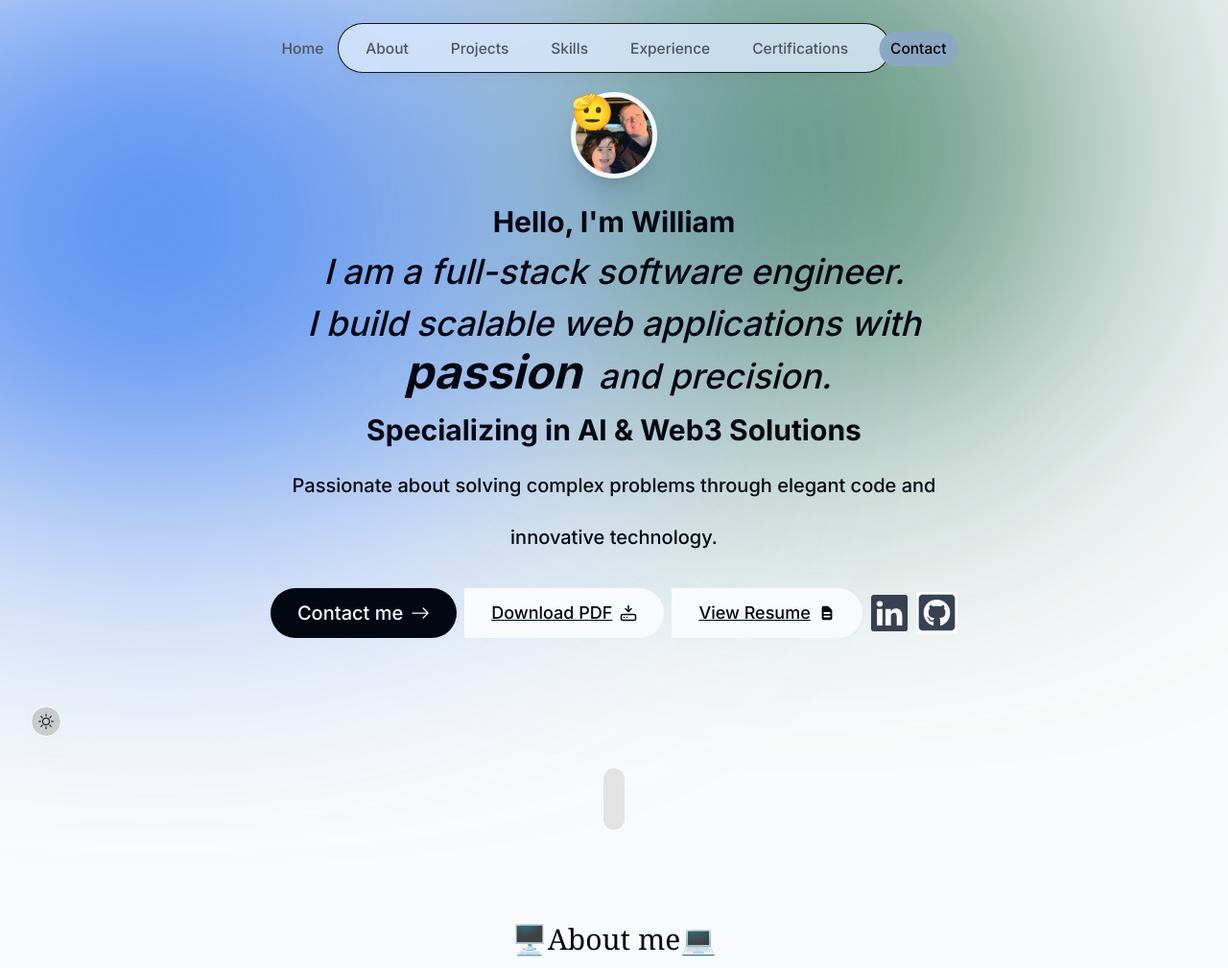
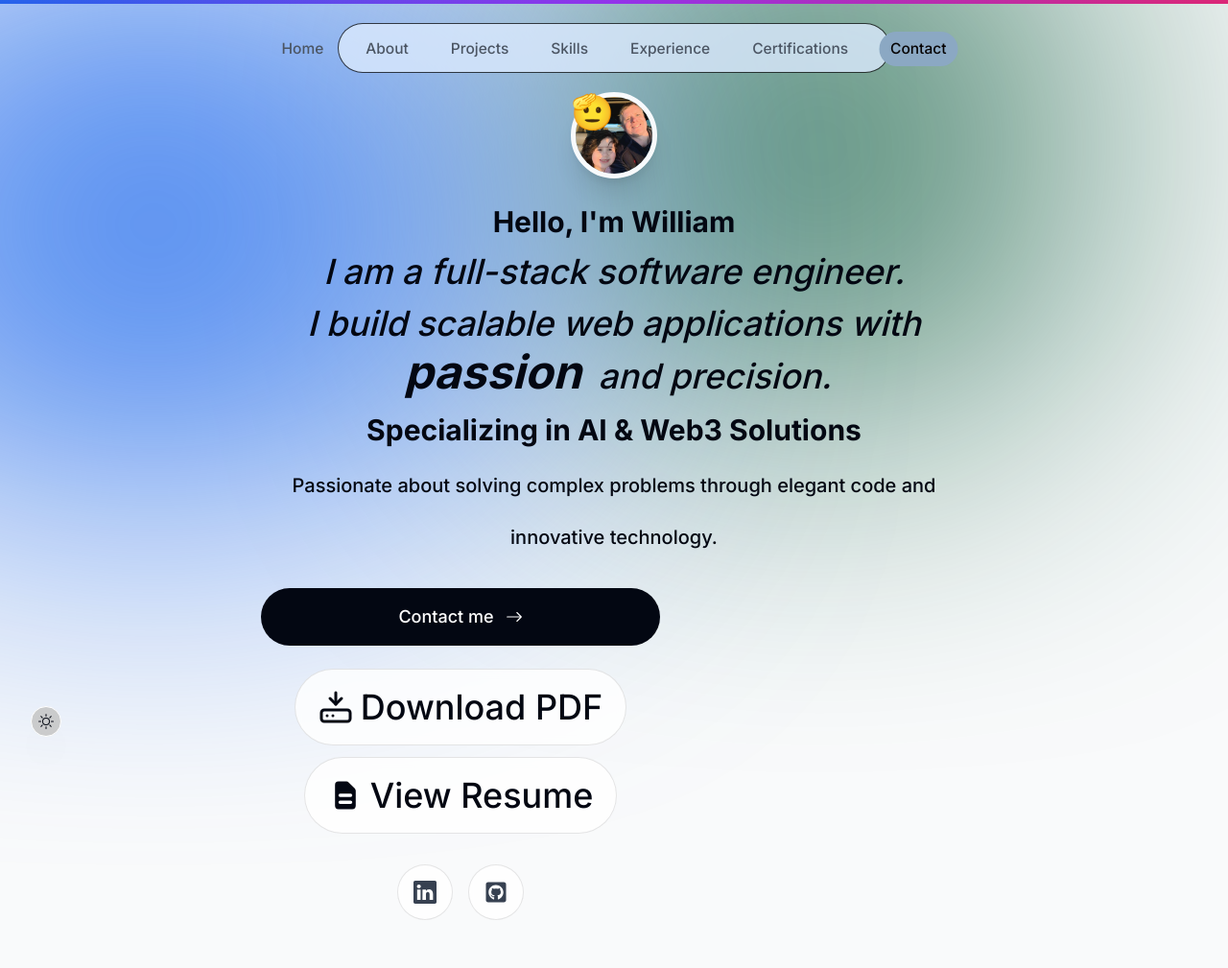
Before and after one commit to addicted2crypto/new_portfolio, a Next.js app: page / in a window 1280 px wide. Shown: the top 1009 px of the page at 96% size. Built offline with nearby package versions, Linux system fonts and the light colour scheme; no server answers.

Commit message:
Fixed vanity visual errors.

```diff
--- a/src/app/components/header.tsx
+++ b/src/app/components/header.tsx
@@ -3,7 +3,7 @@ import React from 'react';
 import Link from 'next/link';
 import clsx from 'clsx';
 
-import { motion } from 'framer-motion';
+import { motion, useScroll, useTransform } from 'framer-motion';
 import { links } from '../lib/data';
 import { useActiveSection } from '../context/active-section';
 
@@ -12,10 +12,32 @@ export default function Header() {
 
  const {activeSection, setActiveSection, setTimeOfLastClick} = useActiveSection();
 
+ const { scrollY } = useScroll();
+ const headerOpacity = useTransform(scrollY, [0, 100], [0.8, 0.95]);
+ const headerScale = useTransform(scrollY, [0, 100], [1, 0.98]);
+ const headerBlur = useTransform(scrollY, [0, 100], [0.5, 1]);
+ const headerShadow = useTransform(
+   scrollY,
+   [0, 100],
+   ['0 0 0 rgba(0,0,0,0)', '0 10px 30px rgba(0,0,0,0.15)']
+ );
+
   return <header className='z-[999] relative'>
-    <motion.div className='fixed top-0 left-1/2 h-[4.5rem] w-full rounded-none border border-black border-opacity-90 bg-blue-100 bg-opacity-80 shadow-lg shadow-black/[0.03] backdrop-blur-[0.5rem] sm:top-6 sm:h-[3.25rem] sm:w-[36rem] sm:rounded-full dark:bg-[#060606] dark:border-black/40 dark:bg-opacity-80'
+    <motion.div
+    className='fixed top-0 left-1/2 h-[4.5rem] w-full rounded-none border border-black border-opacity-90
+               bg-blue-100 shadow-lg shadow-black/[0.03]
+               sm:top-6 sm:h-[3.25rem] sm:w-[36rem] sm:rounded-full
+               dark:bg-[#060606] dark:border-black/40 transition-all duration-300'
     initial={{ y: -100, x: "-50%", opacity: 0}}
     animate={{ y: 0, x: "-50%", opacity: 1}}
+    style={{
+      backgroundColor: 'rgba(219, 234, 254, var(--tw-bg-opacity))',
+      opacity: headerOpacity,
+      scale: headerScale,
+      boxShadow: headerShadow,
+      backdropFilter: `blur(${headerBlur}rem)`,
+      WebkitBackdropFilter: `blur(${headerBlur}rem)`,
+    }}
     >
 
     </motion.div>
--- a/src/app/components/intro.tsx
+++ b/src/app/components/intro.tsx
@@ -1,6 +1,7 @@
 "use client";
 import Image from 'next/image';
 import Link from 'next/link';
+import { useState, useRef } from 'react';
 
 import { motion } from 'framer-motion';
 import { BsArrowRight, BsLinkedin } from "react-icons/bs";
@@ -13,9 +14,24 @@ import { useActiveSection } from '../context/active-section';
 
 export default function Intro() {
 
-
+    const [mousePosition, setMousePosition] = useState({ x: 0, y: 0 });
+    const buttonRef = useRef<HTMLDivElement>(null);
     const { ref } = useSectionTimeOutForClick("Home", 0.6);
     const { setActiveSection, setTimeOfLastClick } = useActiveSection();
+
+    const handleMouseMove = (e: React.MouseEvent) => {
+        if (!buttonRef.current) return;
+        const rect = buttonRef.current.getBoundingClientRect();
+        const centerX = rect.left + rect.width / 2;
+        const centerY = rect.top + rect.height / 2;
+        const deltaX = (e.clientX - centerX) * 0.2;
+        const deltaY = (e.clientY - centerY) * 0.2;
+        setMousePosition({ x: deltaX, y: deltaY });
+    };
+
+    const handleMouseLeave = () => {
+        setMousePosition({ x: 0, y: 0 });
+    };
 
 
 
@@ -82,39 +98,145 @@ export default function Intro() {
                         Passionate about solving complex problems through elegant code and innovative technology.
                     </span>
                 </h3>
-                <motion.div className='flex flex-col items-center justify-center text-lg hover:cursor-pointer sm:flex-row pt-8 gap-2 px-2 font-medium'
-                    initial={{ opacity: 0, y: 100 }}
-                    animate={{ opacity: 1, y: 0 }}
-                    transition={{ delay: 0.169 }}
+                <motion.div
+                    className='flex flex-col items-center gap-6 pt-8 w-full max-w-md px-4'
+                    initial="hidden"
+                    animate="visible"
+                    variants={{
+                        hidden: { opacity: 0, y: 50 },
+                        visible: {
+                            opacity: 1,
+                            y: 0,
+                            transition: {
+                                duration: 0.6,
+                                staggerChildren: 0.15,
+                                delayChildren: 0.2
+                            }
+                        }
+                    }}
                 >
-                    <Link href="#contact" className='group bg-gray-950 text-gray-50 text-xl px-7 py-3 flex items-center gap-2 outline-none rounded-full hover:scale-110 hover:bg-blue-950 active:scale-105 transition'
+                    {/* Primary CTA - Full Width with Magnetic Effect */}
+                    <motion.div
+                        className='w-full'
+                        variants={{
+                            hidden: { opacity: 0, y: 20 },
+                            visible: {
+                                opacity: 1,
+                                y: 0,
+                                transition: { duration: 0.5, ease: [0.25, 0.1, 0.25, 1] }
+                            }
+                        }}
+                    >
+                        <motion.div
+                            ref={buttonRef}
+                            onMouseMove={handleMouseMove}
+                            onMouseLeave={handleMouseLeave}
+                            animate={{
+                                x: mousePosition.x,
+                                y: mousePosition.y
+                            }}
+                            transition={{
+                                type: 'spring',
+                                stiffness: 300,
+                                damping: 20
+                            }}
+                        >
+                            <Link
+                                href="#contact"
                                 onClick={() => {
                                     setActiveSection('Contact');
                                     setTimeOfLastClick(Date.now());
                                 }}
+                                className='group relative w-full flex items-center justify-center gap-3
+                                         bg-gray-950 text-white px-8 py-4 rounded-full text-lg font-medium
+                                         overflow-hidden transition-all duration-300
+                                         hover:scale-105 hover:shadow-2xl hover:shadow-blue-500/20
+                                         dark:bg-gray-900 dark:hover:shadow-blue-400/30'
                             >
-                        Contact me
-                        <BsArrowRight className='opacity-69 group-hover:translate-x-1 transition' />
+                                <span className='absolute inset-0 bg-gradient-to-r from-blue-600 to-purple-600
+                                               opacity-0 group-hover:opacity-100 transition-opacity duration-300' />
+                                <span className='relative z-10'>Contact me</span>
+                                <BsArrowRight className='relative z-10 group-hover:translate-x-2 transition-transform duration-300' />
                             </Link>
+                        </motion.div>
+                    </motion.div>
 
-                    <a className='group bg-gray-50 px-7 py-3 flex items-center gap-2 rounded-e-full underline outline-none focus:scale-110 hover:scale-110 dark:bg-white/10 dark:text-white/70' href="/semperIncludedRes.pdf" download>
-                        Download PDF
-                        <LuHardDriveDownload className='opacity-69 group-hover:translate-y-1 transition' />
+                    {/* Secondary Actions - Grouped */}
+                    <motion.div
+                        className='flex flex-wrap gap-3 justify-center w-full'
+                        variants={{
+                            hidden: { opacity: 0, y: 20 },
+                            visible: {
+                                opacity: 1,
+                                y: 0,
+                                transition: { duration: 0.5, ease: [0.25, 0.1, 0.25, 1] }
+                            }
+                        }}
+                    >
+                        <a
+                            href="/semperIncludedRes.pdf"
+                            download
+                            className='group flex items-center gap-2 px-6 py-3 rounded-full
+                                     bg-white/80 backdrop-blur-sm border border-black/10
+                                     hover:bg-white hover:scale-105 hover:shadow-lg
+                                     transition-all duration-300
+                                     dark:bg-white/10 dark:border-white/20 dark:hover:bg-white/20'
+                        >
+                            <LuHardDriveDownload className='group-hover:translate-y-1 transition-transform duration-300' />
+                            <span>Download PDF</span>
                         </a>
 
-                    <Link href="/resume" className='group bg-gray-50 px-7 py-3 flex items-center gap-2 rounded-e-full underline outline-none focus:scale-110 hover:scale-110 dark:bg-white/10 dark:text-white/70' target='_blank'>
-                        View Resume
-                        <HiDocumentText className='opacity-69 group-hover:scale-110 transition' />
+                        <Link
+                            href="/resume"
+                            target='_blank'
+                            className='group flex items-center gap-2 px-6 py-3 rounded-full
+                                     bg-white/80 backdrop-blur-sm border border-black/10
+                                     hover:bg-white hover:scale-105 hover:shadow-lg
+                                     transition-all duration-300
+                                     dark:bg-white/10 dark:border-white/20 dark:hover:bg-white/20'
+                        >
+                            <HiDocumentText className='group-hover:scale-110 transition-transform duration-300' />
+                            <span>View Resume</span>
                         </Link>
+                    </motion.div>
 
-                    <a className=' bg-slate-50 text-gray-700 hover:text-gray-950 flex items-center gap-2 text-[2.39rem] opacity-69 rounded-rull opacity-69 hover:scale-[1.15] active:scale-[115] transition border dark:bg-white/10 dark:text-white/50'
-                        href="https://www.linkedin.com/in/william360/" target='_blank'>
-                        <BsLinkedin />
+                    {/* Social Icons - Separate Group */}
+                    <motion.div
+                        className='flex gap-4 pt-2'
+                        variants={{
+                            hidden: { opacity: 0, y: 20 },
+                            visible: {
+                                opacity: 1,
+                                y: 0,
+                                transition: { duration: 0.5, ease: [0.25, 0.1, 0.25, 1] }
+                            }
+                        }}
+                    >
+                        <a
+                            href="https://www.linkedin.com/in/william360/"
+                            target='_blank'
+                            className='group relative p-4 rounded-full bg-white/80 backdrop-blur-sm
+                                     border border-black/10 hover:scale-110 hover:shadow-lg
+                                     transition-all duration-300
+                                     dark:bg-white/10 dark:border-white/20'
+                        >
+                            <BsLinkedin className='text-2xl text-gray-700 dark:text-white/70
+                                                  group-hover:text-blue-600 dark:group-hover:text-blue-400
+                                                  transition-colors duration-300' />
                         </a>
-                    <a className='bg-slate-50 text-gray-700 hover:text-gray-950 flex items-center gap-2 text-[2.69rem] rounded-rull opacity-69 hover:scale-[1.15] active:scale-[1.15] transition border:bg-white/10 dark:bg-white/10 dark:text-white/50'
-                        href="https://github.com/addicted2crypto/">
-                        <FaGithubSquare />
+                        <a
+                            href="https://github.com/addicted2crypto/"
+                            target='_blank'
+                            className='group relative p-4 rounded-full bg-white/80 backdrop-blur-sm
+                                     border border-black/10 hover:scale-110 hover:shadow-lg
+                                     transition-all duration-300
+                                     dark:bg-white/10 dark:border-white/20'
+                        >
+                            <FaGithubSquare className='text-2xl text-gray-700 dark:text-white/70
+                                                      group-hover:text-gray-950 dark:group-hover:text-white
+                                                      transition-colors duration-300' />
                         </a>
+                    </motion.div>
                 </motion.div>
             </motion.section>
         </section>
--- /dev/null
+++ b/src/app/components/scrollProgress.tsx
@@ -0,0 +1,21 @@
+"use client"
+
+import { motion, useScroll, useSpring } from 'framer-motion';
+
+export default function ScrollProgress() {
+  const { scrollYProgress } = useScroll();
+
+  const scaleX = useSpring(scrollYProgress, {
+    stiffness: 100,
+    damping: 30,
+    restDelta: 0.001
+  });
+
+  return (
+    <motion.div
+      className='fixed top-0 left-0 right-0 h-1 bg-gradient-to-r from-blue-600 via-purple-600 to-pink-600
+                 origin-left z-50 shadow-lg shadow-blue-500/50'
+      style={{ scaleX }}
+    />
+  );
+}
--- a/src/app/layout.tsx
+++ b/src/app/layout.tsx
@@ -5,6 +5,7 @@ import Header from './components/header';
 import './globals.css';
 import Toggledarkmode from './components/toggleDark';
 import DarkContextProvider from './context/darkmode-context';
+import ScrollProgress from './components/scrollProgress';
 
 const inter = Inter({ subsets: ["latin"] });
 
@@ -38,6 +39,7 @@ export default function RootLayout({
     <html lang="en" className='!scroll-smooth'>
       <body className={`${inter.className}
       bg-gray-50 text-gray-950 relative dark:bg-[#100f0f] dark:text-[#d6d6d6] `}>
+        <ScrollProgress />
         <div className='bg-[#075738] absolute top-[-6rem] -z-10 right-[11rem] h-[31.25rem] w-[31.25rem] rounded-full blur-[10rem] sm:w-[68.75] pt-28 dark:bg-[#1d3d15]'>
         </div>
         <div className='bg-[#3377ee] absolute top-[-1rem] -z-10 left-[-35rem] h-[31.25rem] w-[50rem] rounded-full blur-[10rem] sm:w-[68.75] md:left[-33rem] lg:left[-28rem] xl:left-[-15rem] 2xl:left-[-5rem] dark:bg-[#071e45]'>
```
Also changed, not shown: src/app/components/singleProject.tsx (+43 -8 lines), src/app/context/skills.tsx (+16 -1 lines). Lines whose indentation alone changed are shown as unchanged.
